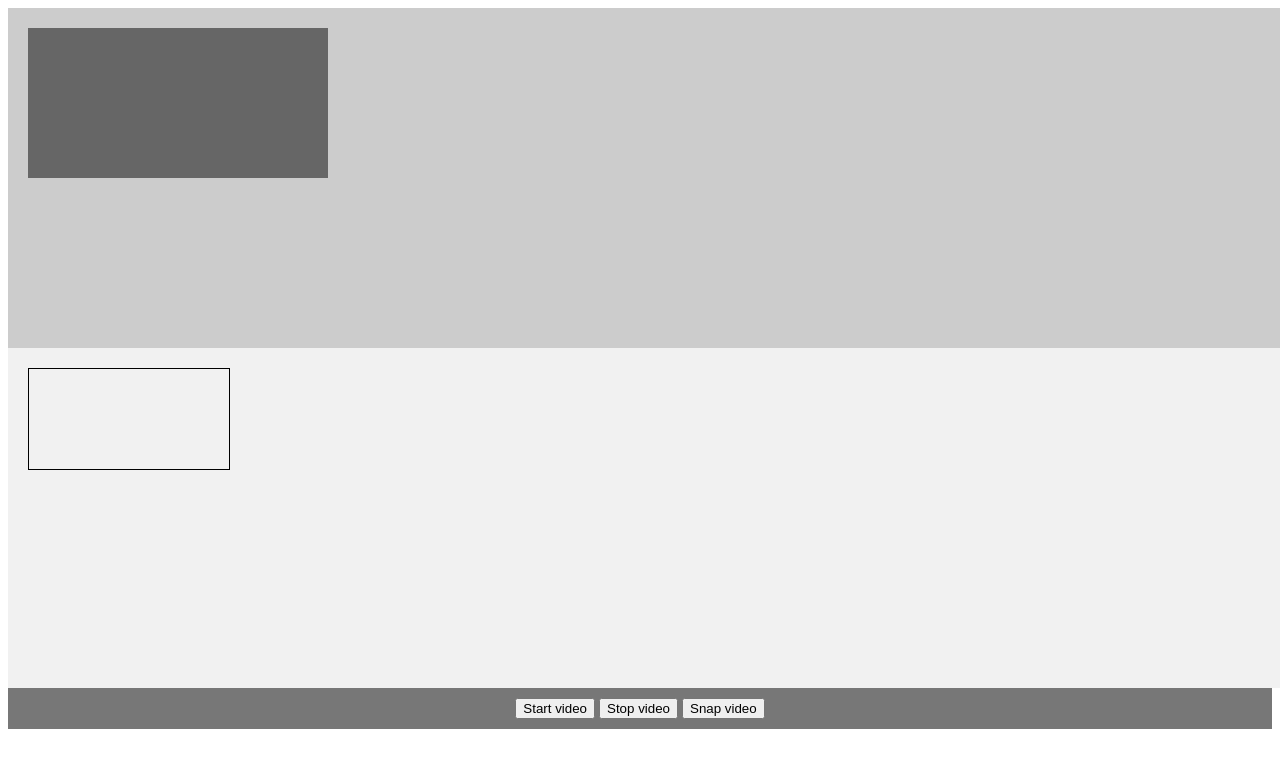
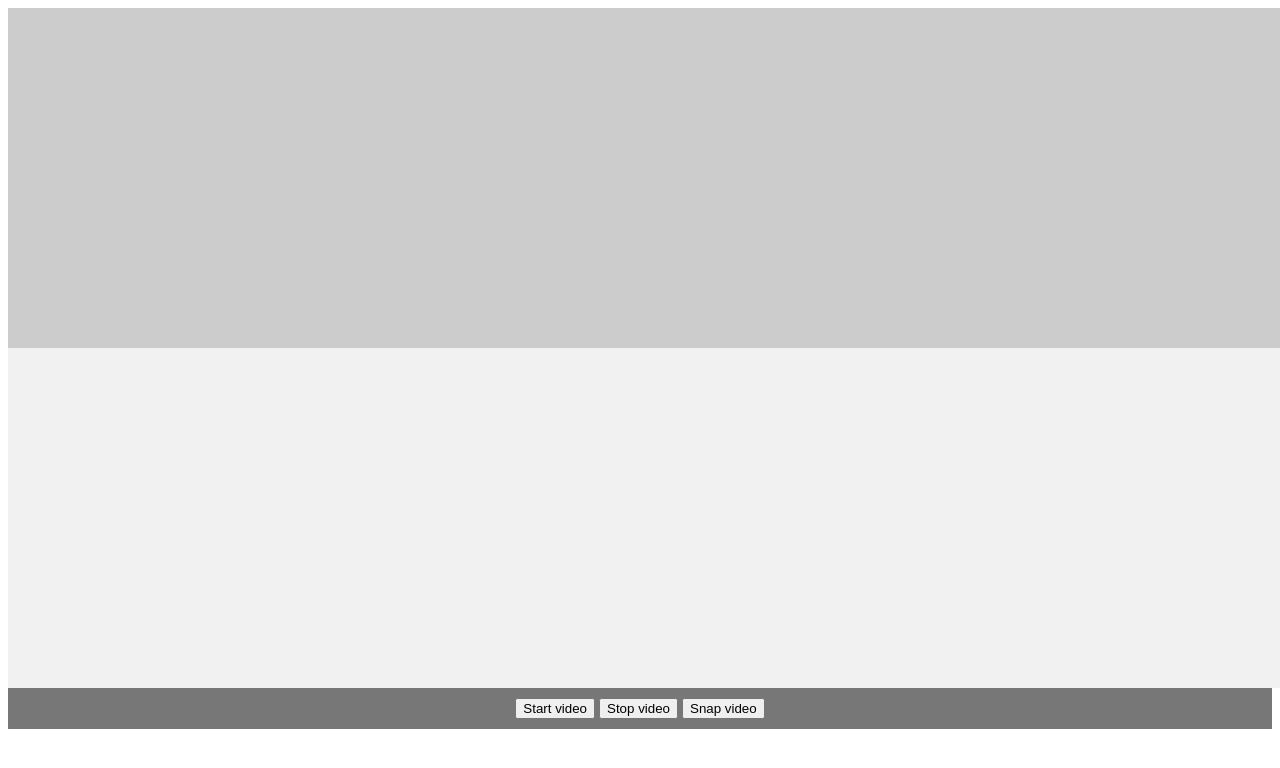
Before and after one commit to EricHughesABC/ovenCamera, a plain HTML site: page index.html in a window 1280 px wide. Shown: the top 768 px of the page. Drawn offline with Linux system fonts and the light colour scheme.

Commit message:
testing layout

```diff
--- a/index.html
+++ b/index.html
@@ -72,10 +72,10 @@ footer {
 
     <section>
     <videobox>
-            <video autoplay="true" id="videoElement"></video>
+            <video autoplay="true"></video>
     </videobox>
     <snapbox>
-        <canvas id="myCanvas" width="200" height="100" style="border:1px solid #000000;">
+        <canvas >
                 Your browser does not support the HTML5 canvas tag.
         </canvas>
 
```
